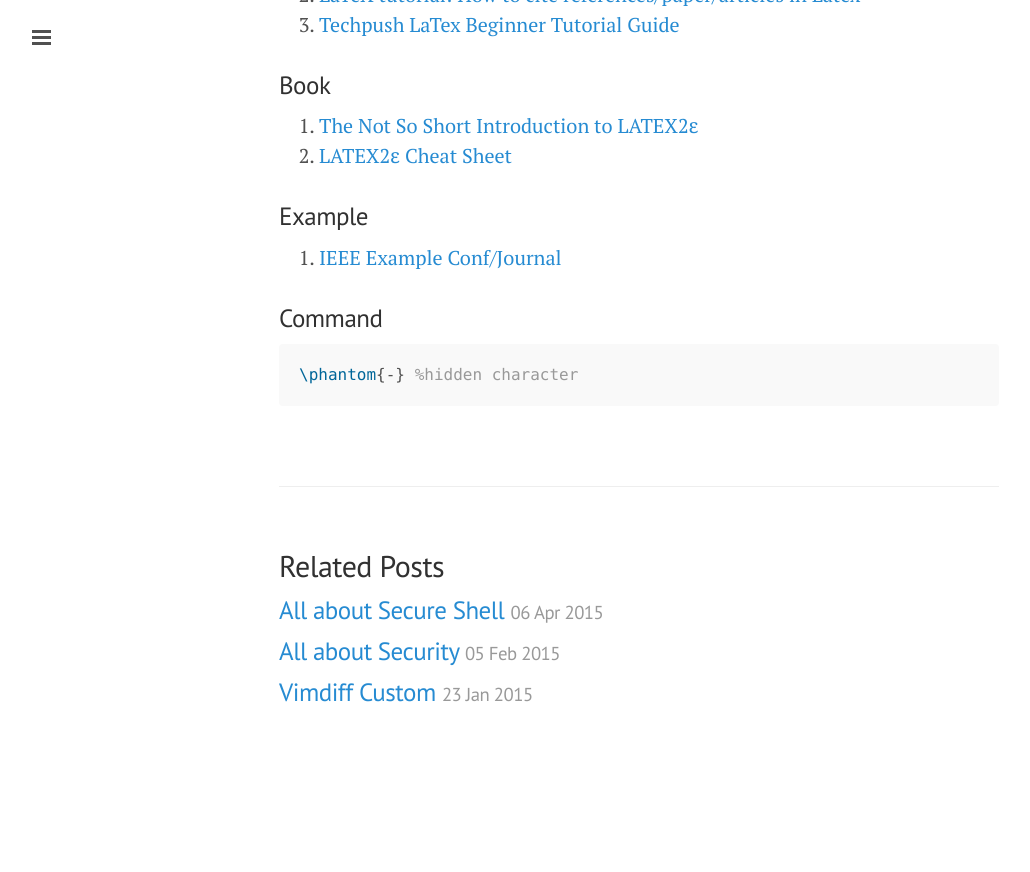
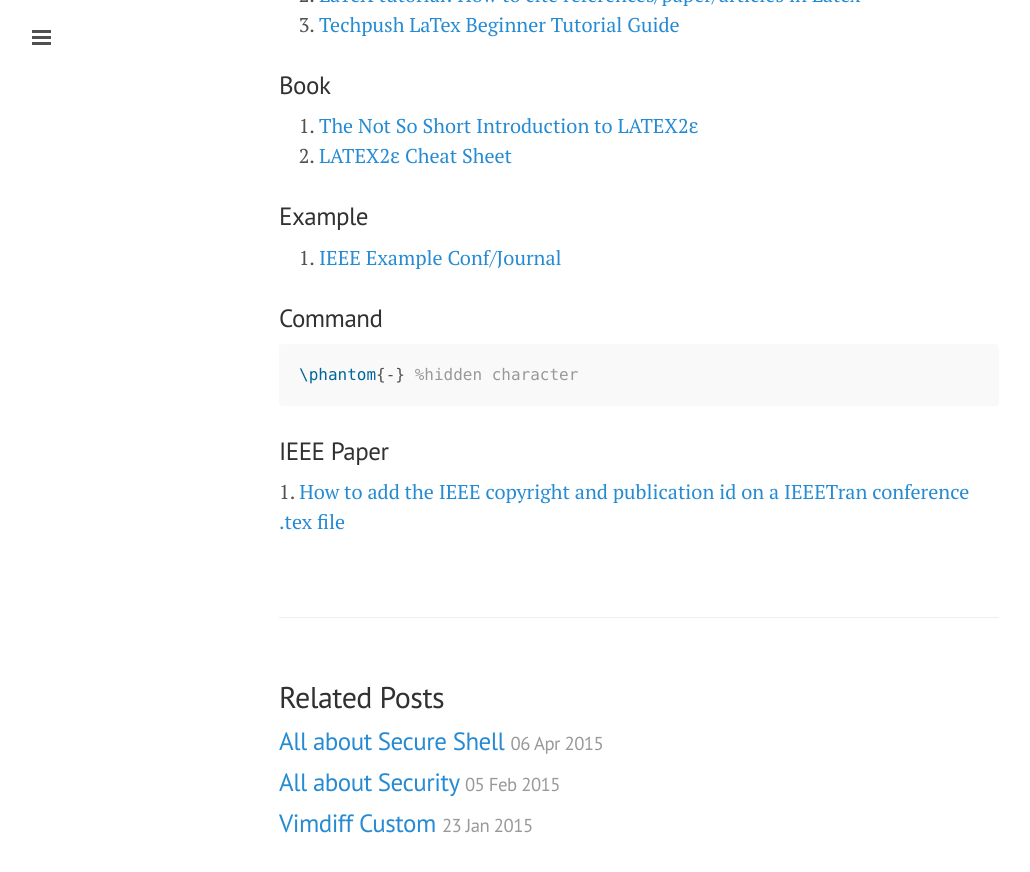
Before and after one commit to ibotdotout/ibotdotout.github.io, a Jekyll site: the page built from _posts/2015-02-07-latex.md, in a window 1280 px wide and 900 px high, scrolled down 1752 px. Shown: the top 872 px of the window, without its empty margins (1-1031 px from the left). Built offline with Jekyll 4.4.1, drawn with Linux system fonts in a browser that asks for light colours; Markdown is read by kramdown in place of the engine named in the settings; before the commit the page ends 2520 px from its top, so only the background shows below that.

Commit message:
add IEEE copyright

````diff
--- a/_posts/2015-02-07-latex.md
+++ b/_posts/2015-02-07-latex.md
@@ -77,3 +77,8 @@ $ pdflatex paper.tex
 ```tex
 \phantom{-} %hidden character
 ```
+
+### IEEE Paper
+
+1.
+[How to add the IEEE copyright and publication id on a IEEETran conference .tex file](https://softhandover.wordpress.com/2014/01/08/how-to-add-the-ieee-copyright-and-publication-id-on-a-ieeetran-conference-tex-file/)
````
